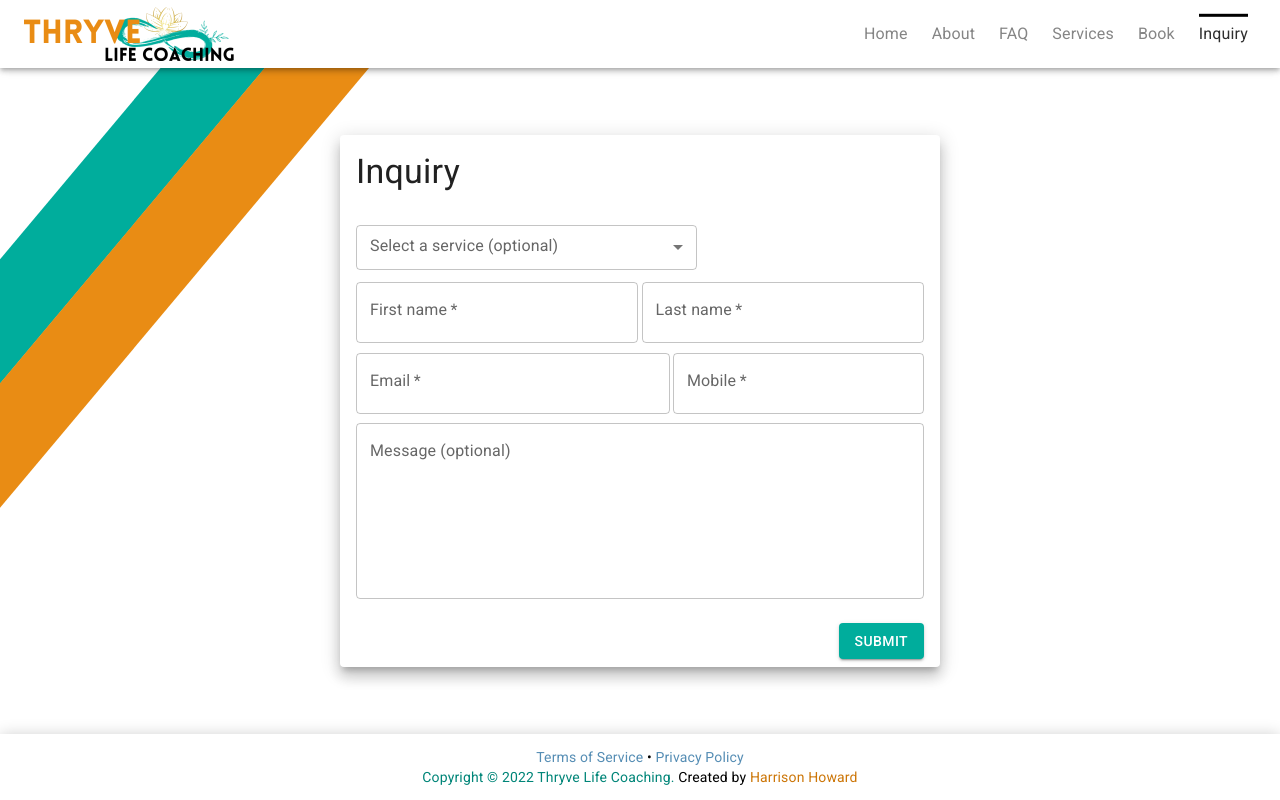
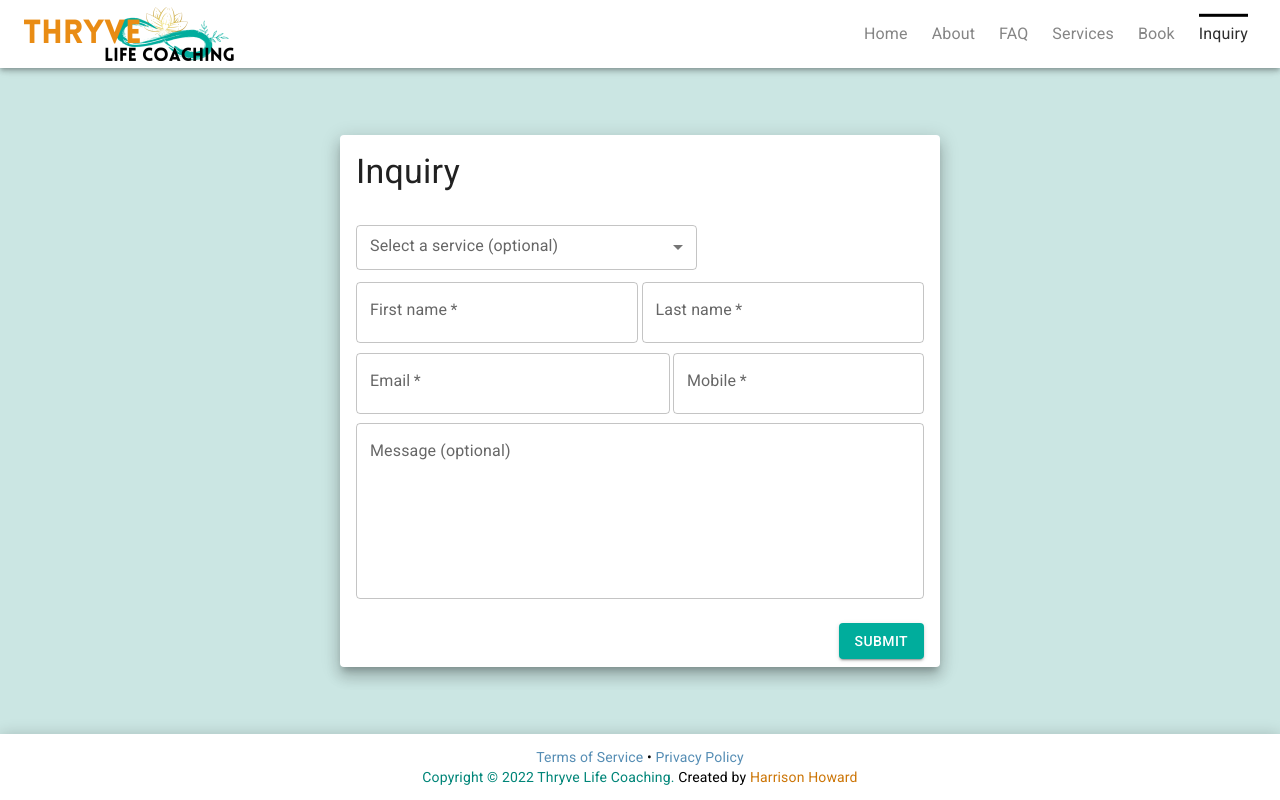
Before and after one commit to Forbidden-Duck/mandy-mindset-coach, a React app in the folder frontend/: page /inquiry in a window 1280 px wide. Built offline with nearby package versions, Linux system fonts and the light colour scheme.

Commit message:
Swap from ribbons to teal background

```diff
--- a/frontend/src/components/Footer/Footer.jsx
+++ b/frontend/src/components/Footer/Footer.jsx
@@ -19,6 +19,7 @@ function Footer(props) {
             boxShadow: "0px 1px 15px 0px rgb(0 0 0 / 20%)",
             padding: "0.8rem 0rem",
             marginTop: "auto",
+            background: "white",
         },
         group: {
             display: "flex",
--- a/frontend/src/components/Ribbons/PrimaryRibbon.jsx
+++ /dev/null
@@ -1,20 +0,0 @@
-import React from "react";
-import { makeStyles } from "@mui/styles";
-
-function SecondaryRibbon() {
-    const classes = makeStyles((theme) => ({
-        ribbon: {
-            position: "fixed",
-            backgroundColor: theme.palette.primary.main,
-            top: 129,
-            left: "-90%",
-            width: "200%",
-            height: "80px",
-            transform: "rotate(130deg)",
-            zIndex: -1,
-        },
-    }))();
-    return <div className={classes.ribbon} />;
-}
-
-export default SecondaryRibbon;
--- a/frontend/src/components/Ribbons/SecondaryRibbon.jsx
+++ /dev/null
@@ -1,20 +0,0 @@
-import React from "react";
-import { makeStyles } from "@mui/styles";
-
-function SecondaryRibbon() {
-    const classes = makeStyles((theme) => ({
-        ribbon: {
-            position: "fixed",
-            backgroundColor: theme.palette.secondary.main,
-            top: 253,
-            left: "-140%",
-            width: "300%",
-            height: "80px",
-            transform: "rotate(130deg)",
-            zIndex: -1,
-        },
-    }))();
-    return <div className={classes.ribbon} />;
-}
-
-export default SecondaryRibbon;
--- a/frontend/src/components/Routes/AnimatedRoutes.jsx
+++ b/frontend/src/components/Routes/AnimatedRoutes.jsx
@@ -1,6 +1,7 @@
 import React from "react";
 import { Routes, Route, useLocation } from "react-router-dom";
 import { useMediaQuery } from "@mui/material";
+import { makeStyles } from "@mui/styles";
 import { AnimatePresence } from "framer-motion";
 
 import DefaultRoute from "./DefaultRoute";
@@ -17,9 +18,6 @@ import Error404 from "../../routes/Errors/404";
 
 import slideDown from "../../animations/slideDown";
 import slideUp from "../../animations/slideUp";
-
-import PrimaryRibbon from "../Ribbons/PrimaryRibbon";
-import SecondaryRibbon from "../Ribbons/SecondaryRibbon";
 
 const routesDir = [
     { path: "/", element: Home, routeComponent: DefaultRoute },
@@ -55,8 +53,6 @@ function AnimatedRoutes() {
 
     return (
         <>
-            <PrimaryRibbon />
-            <SecondaryRibbon />
             <Navbar
                 key="navbar"
                 isMobile={isMobile}
--- a/frontend/src/index.css
+++ b/frontend/src/index.css
@@ -20,6 +20,7 @@ body {
     -webkit-font-smoothing: antialiased;
     -moz-osx-font-smoothing: grayscale;
     overflow-x: hidden;
+    background: hsl(174, 35%, 85%);
 }
 
 code {
```
